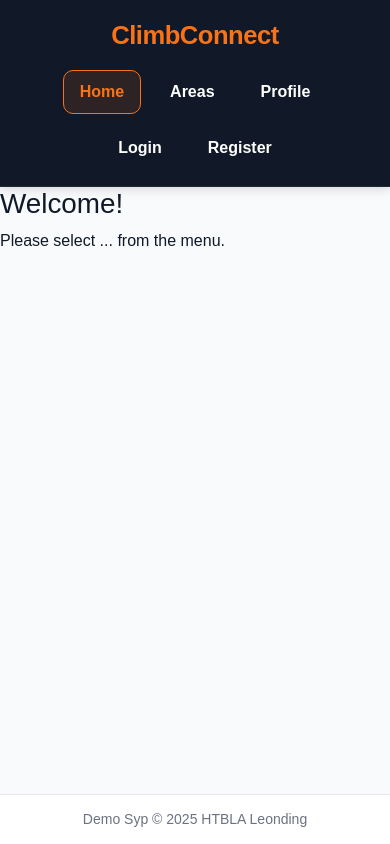
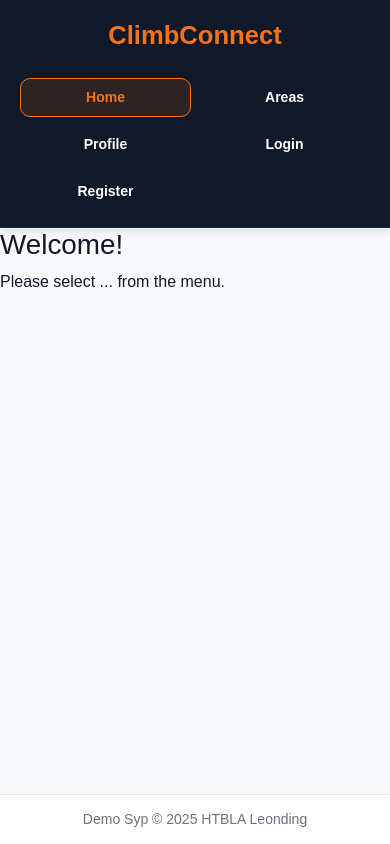
Before and after one commit to LehnerRobin/ClimbConnect, an Angular app in the folder frontend/: page /home in a window 390 px wide. Built offline with nearby package versions, Linux system fonts and the light colour scheme.

Commit message:
Add responsive layout for mobile and desktop

```diff
--- a/frontend/src/app/features/areas/area-detail.component.css
+++ b/frontend/src/app/features/areas/area-detail.component.css
@@ -206,3 +206,44 @@
     padding: 22px;
   }
 }
+@media (max-width: 900px) {
+  .area-detail {
+    padding: 24px 18px;
+  }
+
+  .area-header,
+  .content-grid {
+    grid-template-columns: 1fr;
+  }
+
+  .area-info {
+    padding: 22px;
+  }
+
+  .area-image {
+    height: 220px;
+  }
+}
+
+@media (max-width: 600px) {
+  .area-info h1 {
+    font-size: 28px;
+  }
+
+  .detail-section {
+    padding: 16px;
+  }
+
+  .routes-box {
+    overflow-x: auto;
+  }
+
+  .routes-table {
+    min-width: 560px;
+  }
+
+  .comments-header {
+    flex-direction: column;
+    align-items: flex-start;
+  }
+}
--- a/frontend/src/app/features/auth/login/login.component.css
+++ b/frontend/src/app/features/auth/login/login.component.css
@@ -119,6 +119,10 @@ input:focus {
 }
 
 @media (max-width: 520px) {
+  .auth-page {
+    padding: 28px 18px;
+  }
+
   .auth-card {
     padding: 26px;
   }
--- a/frontend/src/app/features/auth/register/register.component.css
+++ b/frontend/src/app/features/auth/register/register.component.css
@@ -119,6 +119,10 @@ input:focus {
 }
 
 @media (max-width: 520px) {
+  .auth-page {
+    padding: 28px 18px;
+  }
+
   .auth-card {
     padding: 26px;
   }
--- a/frontend/src/app/menu/menu.component.css
+++ b/frontend/src/app/menu/menu.component.css
@@ -6,9 +6,9 @@
   display: flex;
   justify-content: space-between;
   align-items: center;
+  gap: 24px;
 
   padding: 16px 32px;
-
   background: #111827;
   color: white;
 
@@ -21,13 +21,15 @@
   font-weight: 800;
   color: #f97316;
   text-decoration: none;
-  letter-spacing: -0.5px;
+  white-space: nowrap;
 }
 
 .actions {
   display: flex;
   align-items: center;
+  justify-content: flex-end;
   gap: 12px;
+  flex-wrap: wrap;
 }
 
 .action-item {
@@ -64,12 +66,32 @@
 @media (max-width: 768px) {
   .menu {
     flex-direction: column;
-    gap: 16px;
+    align-items: stretch;
     padding: 16px 20px;
   }
 
+  .logo {
+    text-align: center;
+  }
+
   .actions {
-    flex-wrap: wrap;
     justify-content: center;
+    gap: 8px;
+  }
+
+  .action-item {
+    padding: 8px 12px;
+    font-size: 14px;
   }
 }
+
+@media (max-width: 420px) {
+  .actions {
+    display: grid;
+    grid-template-columns: repeat(2, 1fr);
+  }
+
+  .action-item {
+    text-align: center;
+  }
+}
--- a/frontend/src/app/user-profile/user-profile.component.css
+++ b/frontend/src/app/user-profile/user-profile.component.css
@@ -80,7 +80,6 @@ select {
   background: #f9fafb;
   color: #111827;
   outline: none;
-  transition: border-color 0.2s ease, box-shadow 0.2s ease;
 }
 
 textarea {
@@ -110,12 +109,10 @@ select:focus {
   color: white;
   font-weight: 800;
   cursor: pointer;
-  transition: background 0.2s ease, transform 0.2s ease;
 }
 
 .save-button:hover {
   background: #ea580c;
-  transform: translateY(-1px);
 }
 
 .stat-list {
@@ -128,6 +125,7 @@ select:focus {
   display: flex;
   justify-content: space-between;
   align-items: center;
+  gap: 12px;
   padding: 14px 16px;
   border-radius: 12px;
   background: #f9fafb;
@@ -151,6 +149,14 @@ select:focus {
 
 @media (max-width: 600px) {
   .profile-page {
+    padding: 24px 18px;
+  }
+
+  .profile-header h1 {
+    font-size: 30px;
+  }
+
+  .profile-card {
     padding: 22px;
   }
 
--- a/frontend/src/styles.css
+++ b/frontend/src/styles.css
@@ -15,17 +15,13 @@ body {
   overflow-x: hidden;
 }
 
+img {
+  max-width: 100%;
+}
+
 button,
 input,
 textarea,
 select {
   font: inherit;
 }
-
-img {
-  max-width: 100%;
-}
-
-a {
-  color: inherit;
-}
```
